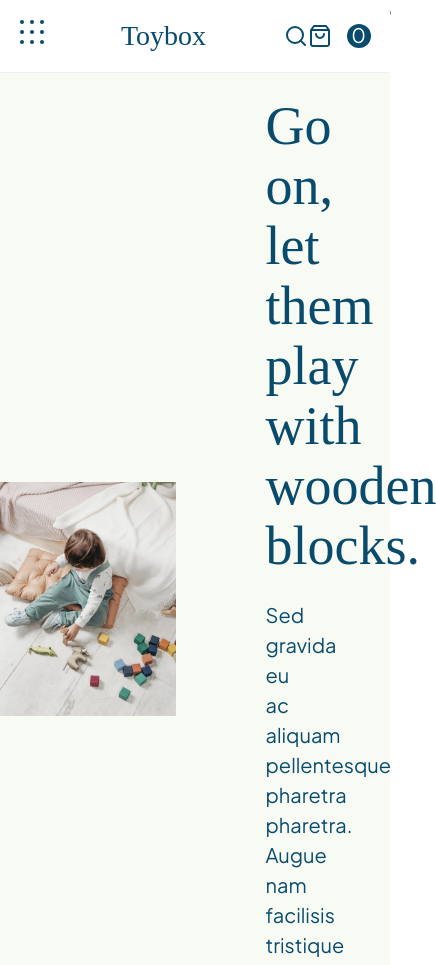
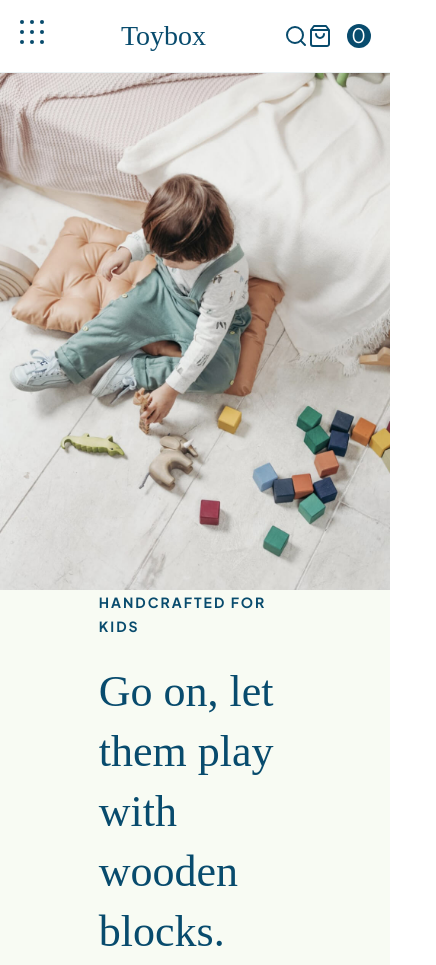
Before and after one commit to blakeknees/ecommerce-store, a plain HTML site: page index.html in a window 390 px wide. Shown: the top 965 px of the page, 436 px wide, since content can reach past the window. Drawn offline with Linux system fonts and the light colour scheme; files whose address does not match are found by name; a web font is replaced by a local one.

Commit message:
worked on media queries

```diff
--- a/styles/sass/partials/_header.scss
+++ b/styles/sass/partials/_header.scss
@@ -6,6 +6,7 @@ header {
     display: flex;
     align-items: center;
     flex-wrap: wrap;
+    margin-top: 70px;
 
     .header-image-container {
         width: 45%;
--- /dev/null
+++ b/styles/sass/partials/_meda-queries.scss
@@ -0,0 +1,33 @@
+@use "./variables";
+
+@media (max-width: 1000px) {
+    /* all of our styles for smaller DESKTOP devices will go within this breakpoint */
+    header {
+        .header-text-container {
+            padding: 0 50px;
+        }
+    }
+
+    h3 {
+        font-size: 2.2rem;
+    }
+
+}
+
+@media (max-width: 800px) {
+    /* all of our styles for TABLET devices will go within this breakpoint */
+    header {
+        flex-direction: column;
+        .header-image-container {
+            width: 100%;
+            height: 50%;
+        }
+        .header-text-container {
+            width: 75%;
+        }
+    }
+}
+
+@media (max-width: 500px) {
+    /* all of our styles for MOBILE devices will go within this breakpoint */
+}
--- a/styles/sass/styles.scss
+++ b/styles/sass/styles.scss
@@ -5,6 +5,7 @@
 @use "./partials/nav";
 @use "./partials/header";
 @use "./partials/categories";
+@use "./partials/meda-queries";
 
 // COLOURS:
 // primary text (blue): #084b6d;
```
Also changed, not shown: styles/styles.css.
